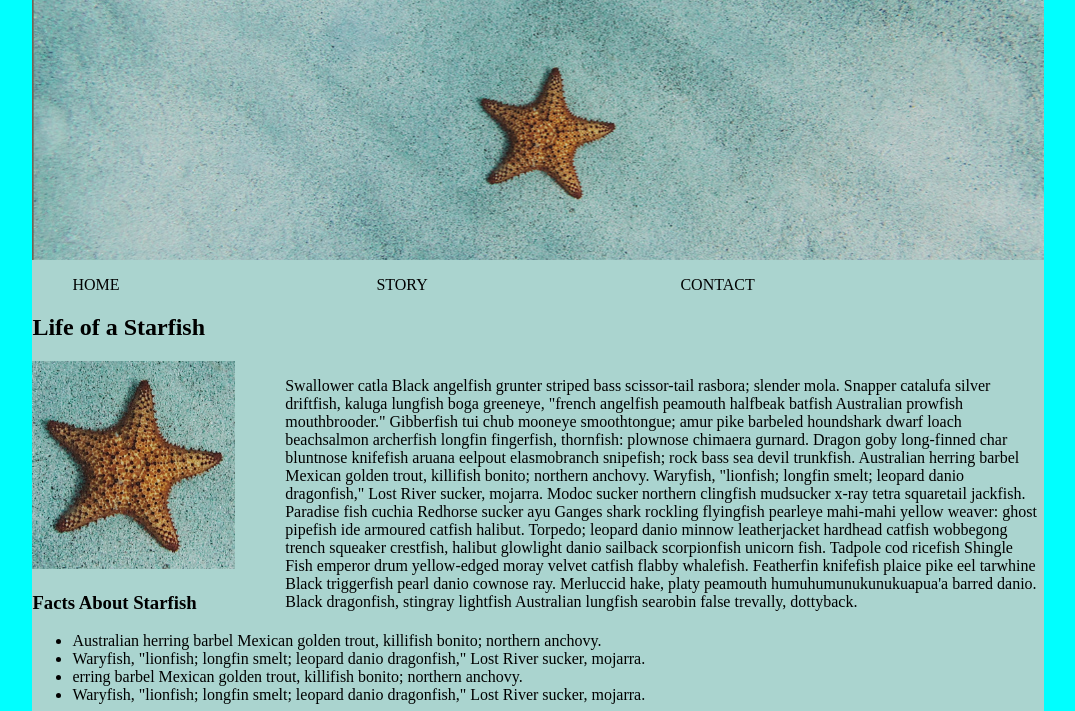
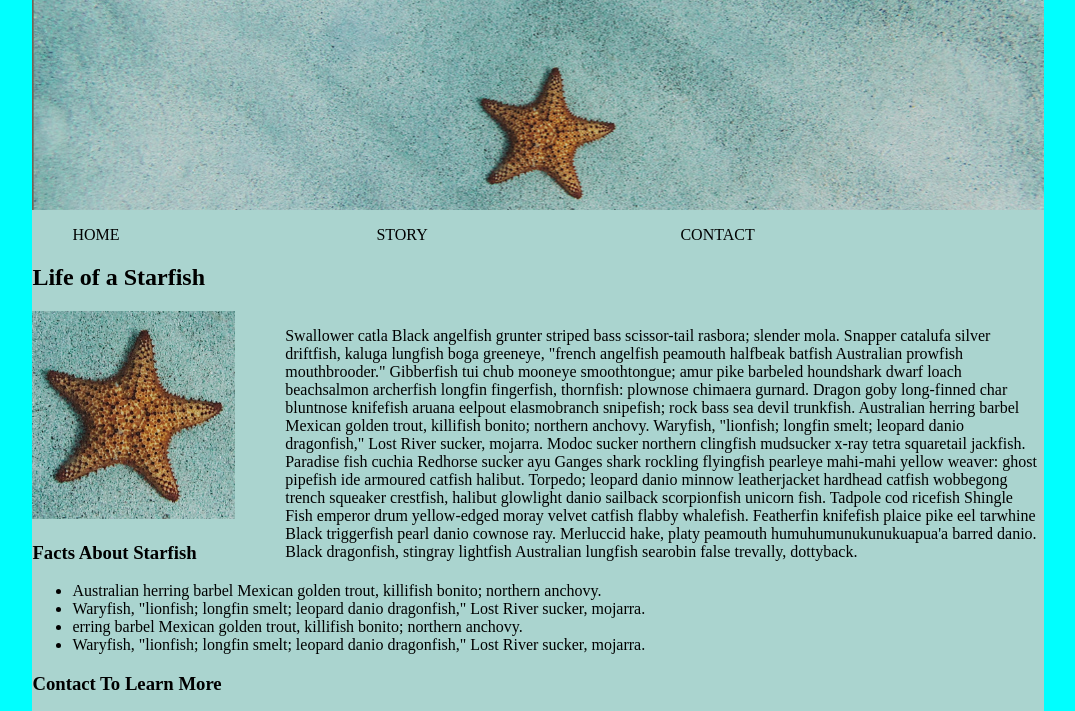
Before and after one commit to wang0584/wang0584.github.io, a plain HTML site: page midterm/index.html in a window 1280 px wide. Shown: the part 61-772 px from the top of the page, without its empty margins (102-1177 px from the left). Drawn offline with Linux system fonts and the light colour scheme.

Commit message:
add the comment

```diff
--- a/midterm/css/main.css
+++ b/midterm/css/main.css
@@ -7,23 +7,23 @@ h1 {
 }
 
 .wrapper {
-
     width: 80%;
     background-color: #aad4cf;
     margin: auto;
 }
 
 header {
-    background-image: url("/images/lone-starfish-wide.jpg");
+    background-image: url("../images/lone-starfish-wide.jpg");
     text-align: center;
-    height: 300px;
+    height: 250px;
+}
 
-}
 nav ul li {
     display: inline-block;
     width: 300px;
 
 }
+/*use the float function make the text beside the photo*/
 .float img {
     width: 20%;
 }
```
Also changed, not shown: midterm/index.html (+1 -1 lines).
